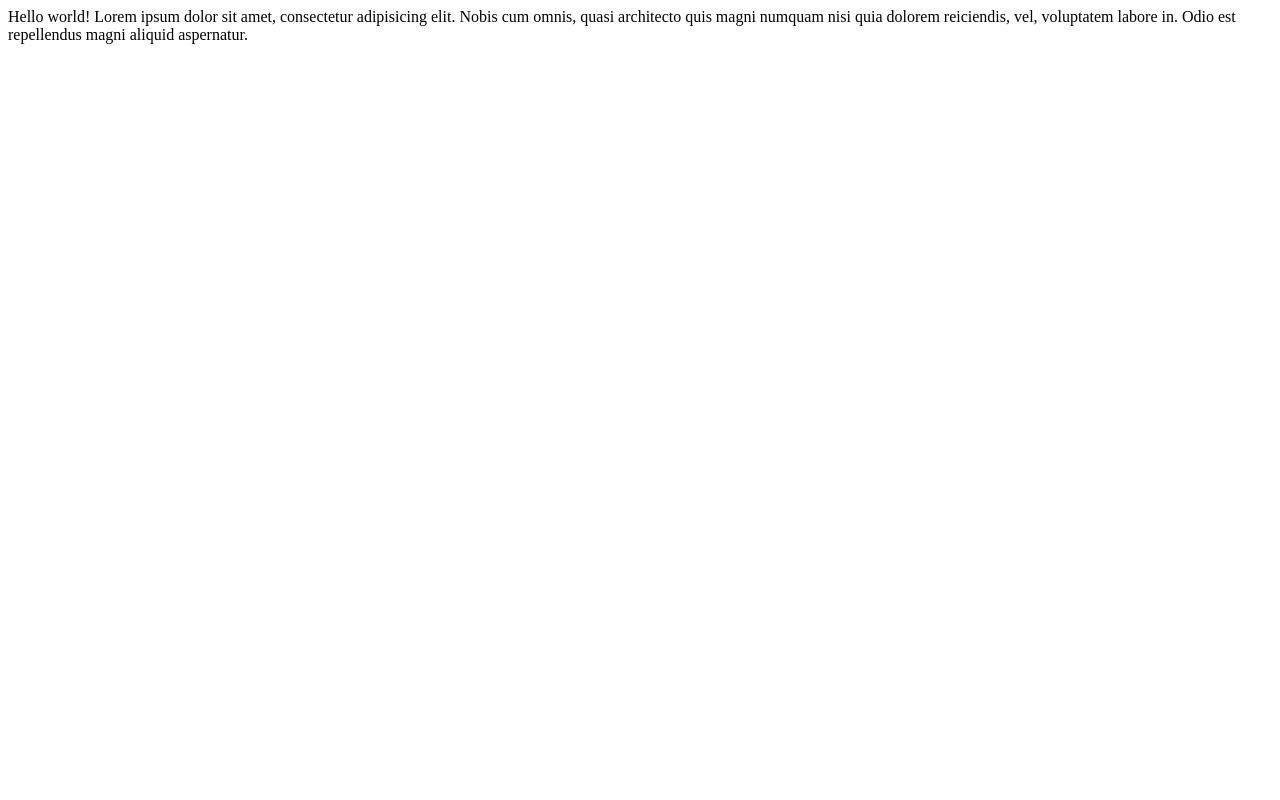
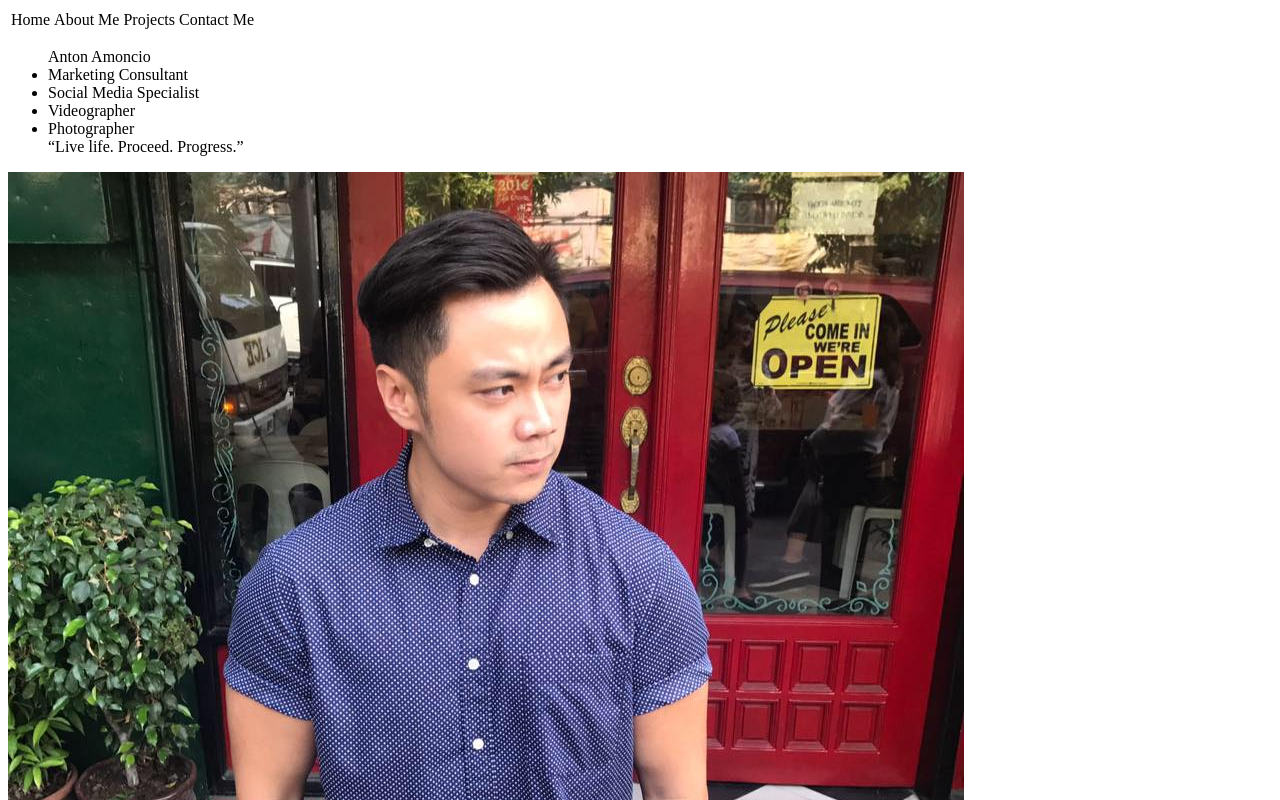
Before and after one commit to trudefinition/COMPED_website, a plain HTML site: page index.html in a window 1280 px wide. Shown: the top 800 px of the page. Drawn offline with Linux system fonts and the light colour scheme.

Commit message:
Stage 1 - Creating the html framework

```diff
--- a/index.html
+++ b/index.html
@@ -1,13 +1,43 @@
 <!DOCTYPE html>
 <html lang="en">
+
 <head>
     <meta charset="UTF-8">
     <meta name="viewport" content="width=device-width, initial-scale=1.0">
     <meta http-equiv="X-UA-Compatible" content="ie=edge">
     <title>Anton Amoncio - Photographer, Social Media Manager, Master Baiter, Casanova Lover</title>
 </head>
+
 <body>
+    <div class="navigation">
+        <div id="homepage-img">
+        </div>
+        <div id="pages">
+            <table>
+                <td>Home</td>
+                <td>About Me</td>
+                <td>Projects</td>
+                <td>Contact Me</td>
+            </table>
+        </div>
+    </div>
+    <div class=body-content>
+        <div>
+            <ul>
+                <span>Anton Amoncio</span>
+                <li>Marketing Consultant</li>
+                <li>Social Media Specialist</li>
+                <li>Videographer</li>
+                <li>Photographer</li>
+                <q>Live life. Proceed. Progress.</q>
+            </ul>
+        </div>
+        <div><img src="./static/img/landing-img.jpg" alt="that's me"></div>
+    </div>
+    <div class="footer"></div>
     Hello world!
-    Lorem ipsum dolor sit amet, consectetur adipisicing elit. Nobis cum omnis, quasi architecto quis magni numquam nisi quia dolorem reiciendis, vel, voluptatem labore in. Odio est repellendus magni aliquid aspernatur.
+    Lorem ipsum dolor sit amet, consectetur adipisicing elit. Nobis cum omnis, quasi architecto quis magni numquam nisi
+    quia dolorem reiciendis, vel, voluptatem labore in. Odio est repellendus magni aliquid aspernatur.
 </body>
+
 </html>
```
Also changed, not shown: static/img/landing-img.jpg (added).
